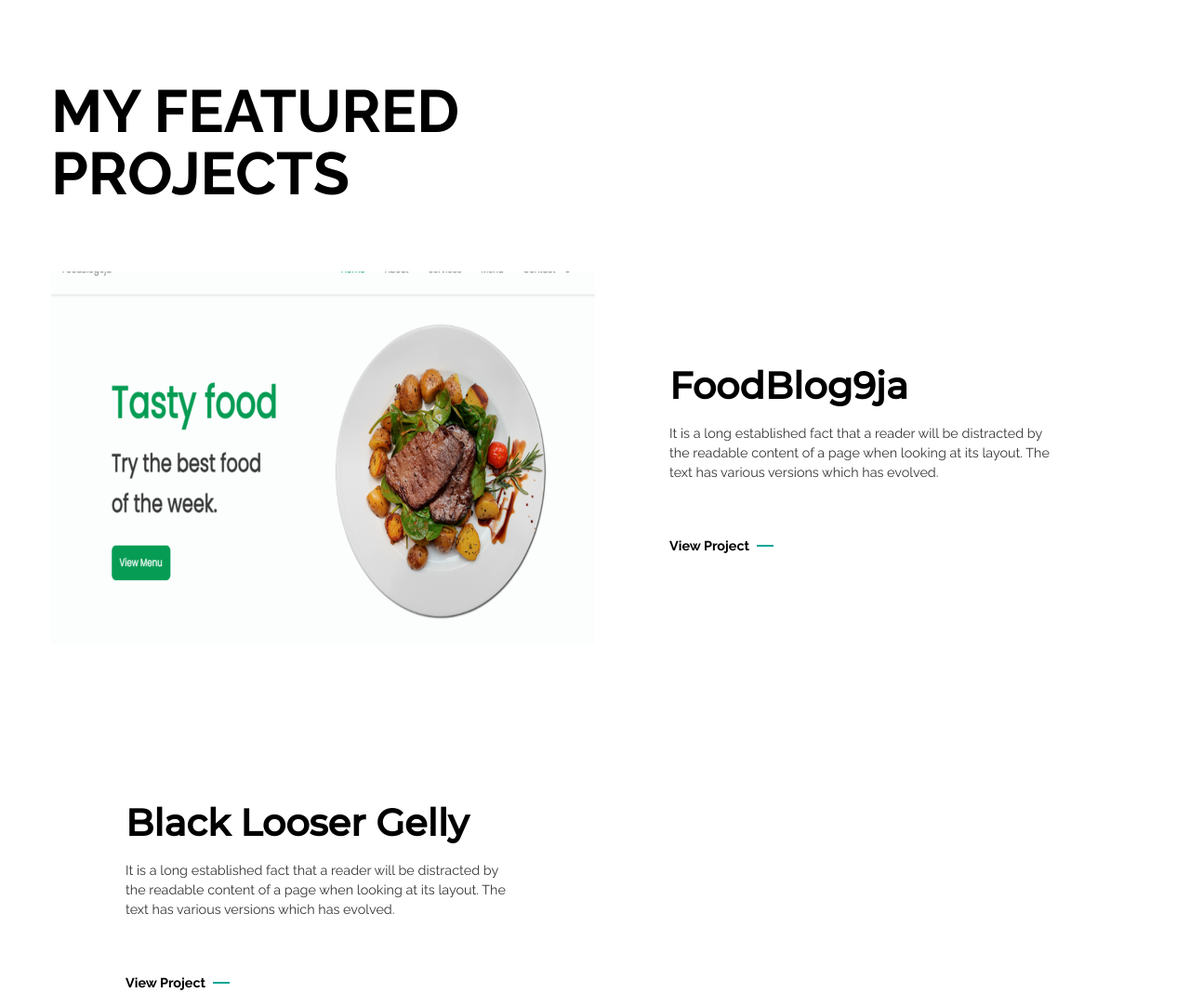
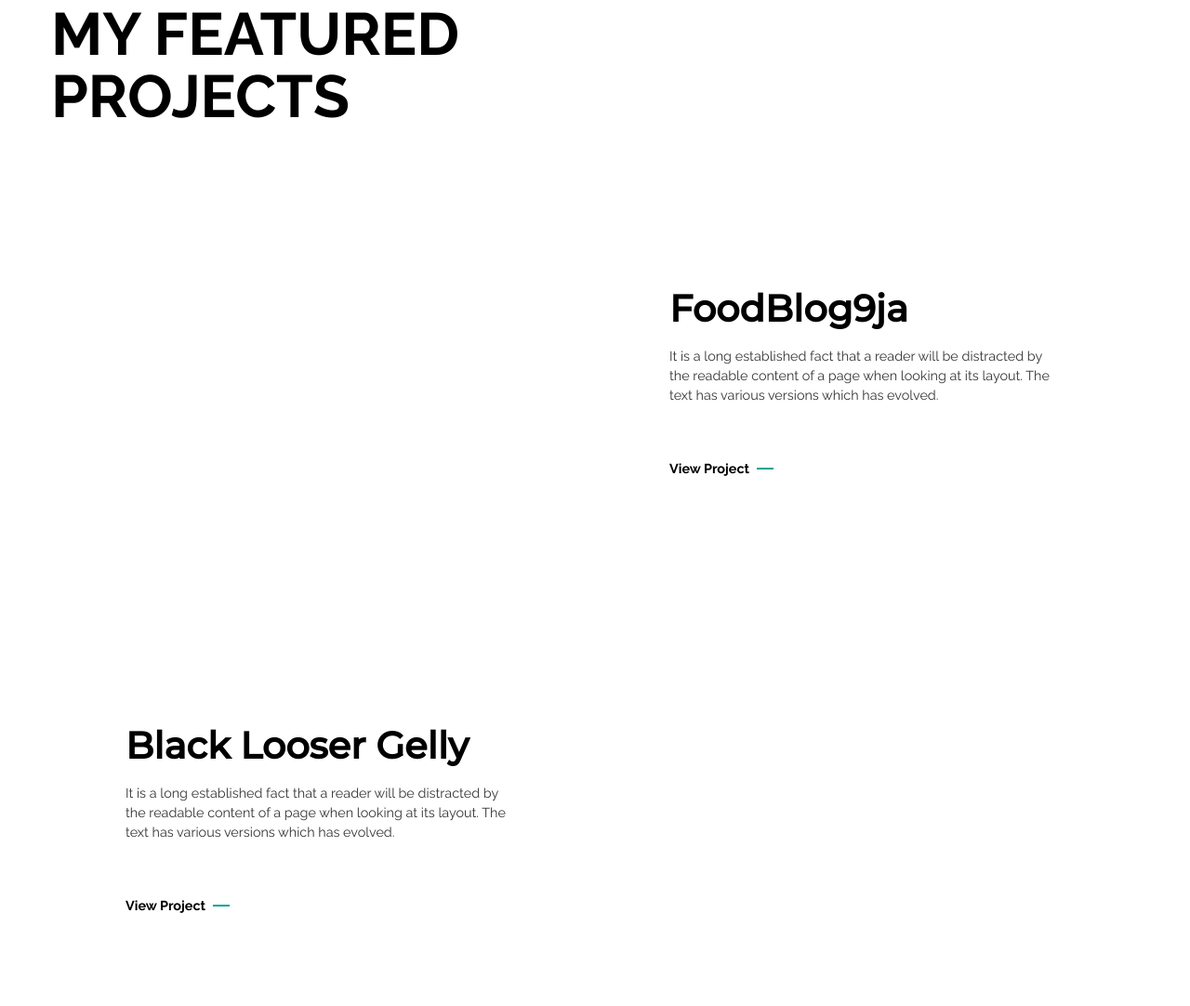
Before and after one commit to calebapril/My-Personal-Portfolio, a plain HTML site: page index.html in a window 1280 px wide. Shown: the part 1120-2202 px from the top of the page at 93% size. Drawn offline with nearby package versions, Linux system fonts and the light colour scheme.

Commit message:
deleted some stuff

```diff
--- a/assets/js/main.js
+++ b/assets/js/main.js
@@ -102,8 +102,8 @@ new hoverEffect({
 new hoverEffect({
 	parent: document.querySelector(".project-thumbnail1"),
 	intensity: 0.3,
-	image1: "/assets/images/Foodblog thumbnail 1.png",
-	image2: "/assets/images/Foodblog thumbnail 2.png",
+	image1: "/assets/images/",
+	image2: "/assets/images/",
 	displacementImage: "/assets/images/diss.png",
 	imagesRatio: 381 / 494,
 });
--- a/index.html
+++ b/index.html
@@ -142,7 +142,7 @@
 			<section class="section home" id="home">
 				<div class="container home-container">
 					<div class="home-data">
-						<h1 class="home-title">HI THERE, I’M A DIGITAL PRODUCT DESIGNER AND A FRONTEND DEVELOPER</h1>
+						<h1 class="home-title">HI THERE, I’M A UI/UX DESIGNER AND A FRONTEND DEVELOPER</h1>
 						<p class="home-description">
 							Caleb Asuquo N. is a Brand Identity, UI/UX & Frontend Developer
 							passionate about building brands that inspire & solving problems
```
